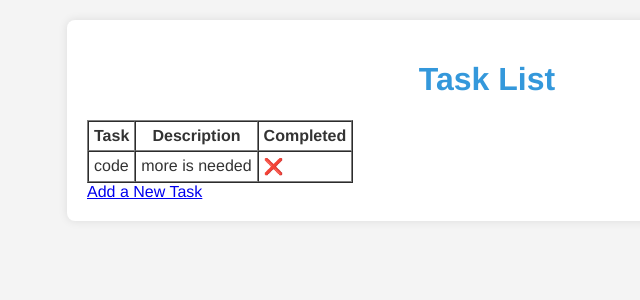
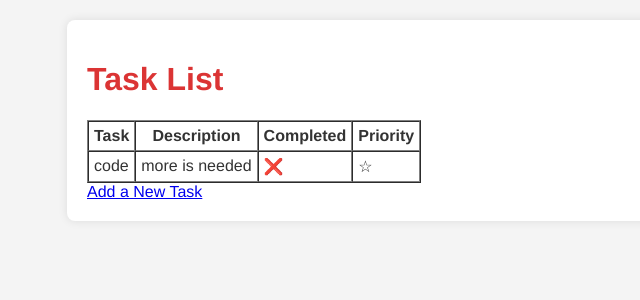
Before and after one commit to Hhhhhhunter1/PWA-year-12-assessment-, a Django app: page /tasks/ in a window 1280 px wide. Shown: the part 45-345 px from the top of the page, without its empty margins (153-793 px from the left). Run offline with Django 5.2, Linux system fonts and the light colour scheme; a user stored in the database is signed in; data comes from the database, SQL or seed files in the repository; both versions use the stored data as it was after the commit.

Commit message:
ASS PC HK
modifications for q25

```diff
--- a/tasks/models.py
+++ b/tasks/models.py
@@ -6,6 +6,7 @@ from django.contrib.auth.models import User
 class Task(models.Model):
     name = models.CharField(max_length=255, help_text="Enter the task name.")
     completed = models.BooleanField(default=False, help_text="Is the task completed?")
+    priority = models.BooleanField(default=False, help_text="Is the task a priority?")
     description = models.TextField(blank=True, help_text="Enter the task description.")
     created_at = models.DateTimeField(auto_now_add=True, help_text="The time when the task was created.")
     updated_at = models.DateTimeField(auto_now=True, help_text="The time when the task was last updated.")
--- a/tasks/static/tasks/styles.css
+++ b/tasks/static/tasks/styles.css
@@ -63,8 +63,8 @@ main {
 }
 main h1 {
   font-size: 2rem;
-  text-align: center;
-  color: #3498db;
+  text-align: left;
+  color: #db3434;
 }
 
 form {
--- a/tasks/templates/tasks/index.html
+++ b/tasks/templates/tasks/index.html
@@ -8,6 +8,7 @@
             <th>Task</th>
             <th>Description</th>
             <th>Completed</th>
+            <th>Priority</th>
         </tr>
     </thead>
     <tbody>
@@ -22,10 +23,17 @@
                         ❌
                     {% endif %}
                 </td>
+                <td>
+                    {% if task.priority %}
+                        ⭐
+                    {% else %}
+                        ☆
+                    {% endif %}
+                </td>
             </tr>
         {% empty %}
             <tr>
-                <td colspan="3">No Tasks.</td>
+                <td colspan="4">No Tasks.</td>
             </tr>
         {% endfor %}
     </tbody>
--- a/tasks/views.py
+++ b/tasks/views.py
@@ -28,6 +28,7 @@ class NewTaskForm(forms.Form):
         })
     )
     completed = forms.BooleanField(required=False)
+    priority = forms.BooleanField(required=False, label='Priority')
 
 # Index View - Home page showing task list
 @login_required(login_url="users:login")  # Ensure only logged-in users can access
@@ -53,10 +54,12 @@ def add(request):
             task_name = form.cleaned_data["task"]
             description = form.cleaned_data["description"]
             completed = form.cleaned_data["completed"]
+            priority = form.cleaned_data["priority"]
             Task.objects.create(
                 name=task_name,
                 description=description,
                 completed=completed,
+                priority=priority,
                 user=request.user)  # Create a new Task object and save it in the database
             return HttpResponseRedirect(reverse("tasks:index"))
         else:
```
Also changed, not shown: db.sqlite3, tasks/migrations/0004_task_priority.py (added).
